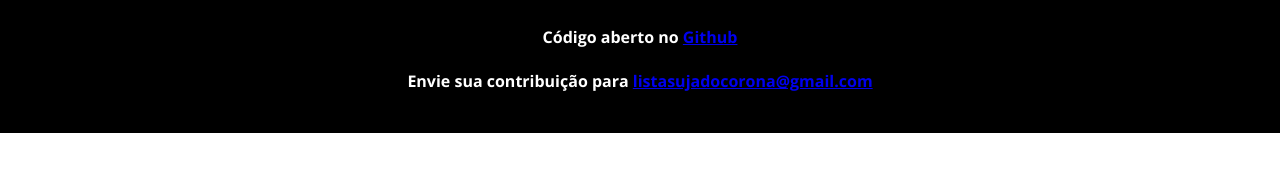
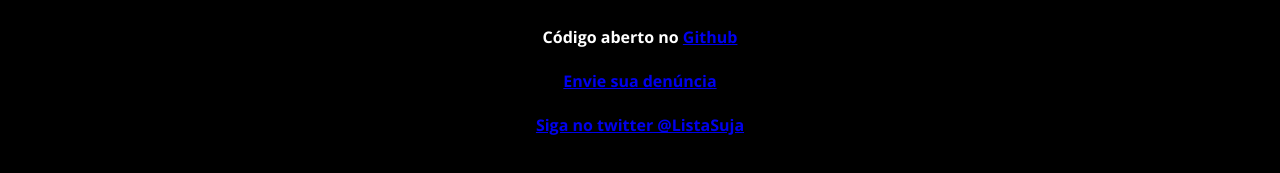
Before and after one commit to fermijs/listasujadocorona, a React (Create React App) app: page / in a window 1280 px wide. Shown: the part 2048-2221 px from the top of the page. Before the commit the page ends 2181 px from the top, so only its background shows below. Built offline with nearby package versions, Linux system fonts and the light colour scheme; no server answers.

Commit message:
Update links footer

```diff
--- a/src/components/Footer/index.js
+++ b/src/components/Footer/index.js
@@ -34,7 +34,10 @@
                 Código aberto no <a href="https://github.com/fermijs/listasujadocorona" target="_blank" rel="noopener noreferrer">Github</a>
             </div>
             <div>
-                Envie sua contribuição para <a href="mailto:listasujadocorona@gmail.com">listasujadocorona@gmail.com</a>
+                <a href={`https://forms.gle/U9fwsayaYGzWhpfU7`} target="_blank" rel="noopener noreferrer">Envie sua denúncia</a>
+            </div>
+            <div>
+                <a href={`https://twitter.com/listasuja`} target="_blank" rel="noopener noreferrer">Siga no twitter @ListaSuja</a>
             </div>
         </StyledFooter>
     );
```
